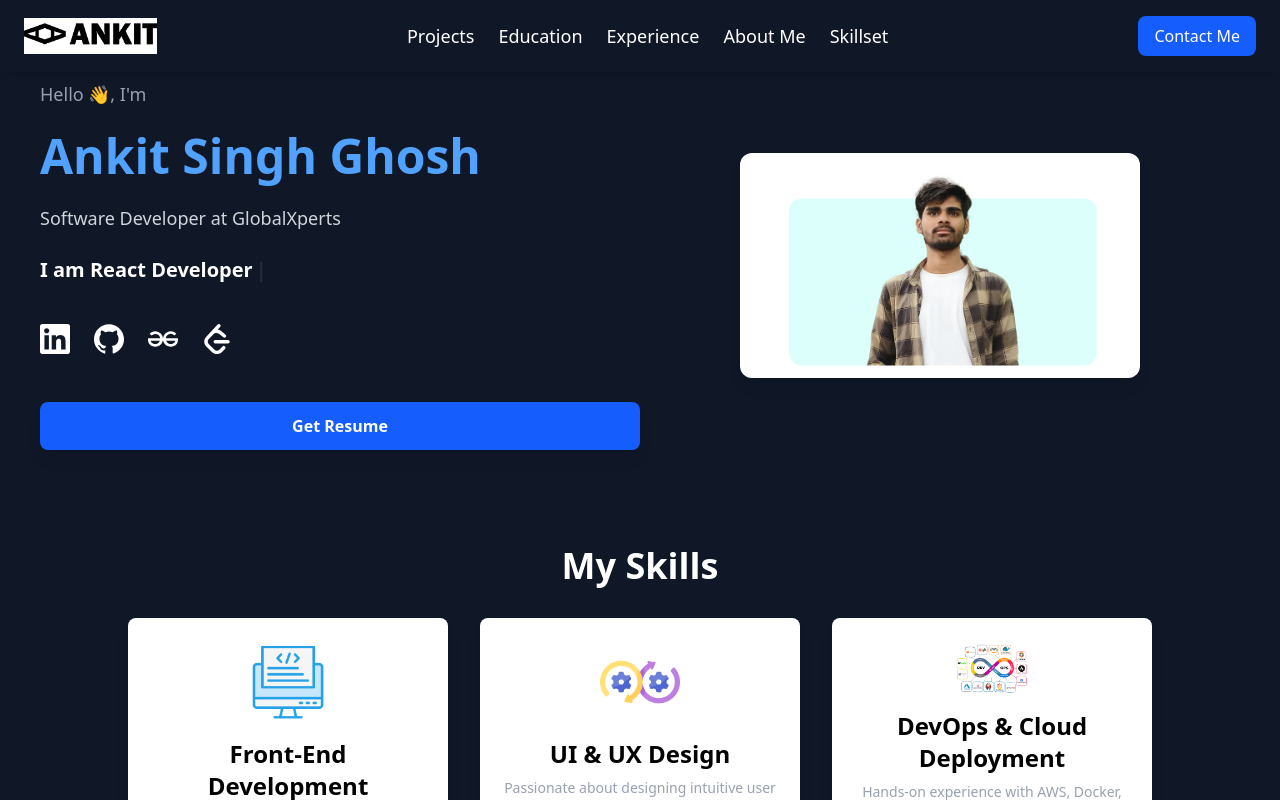
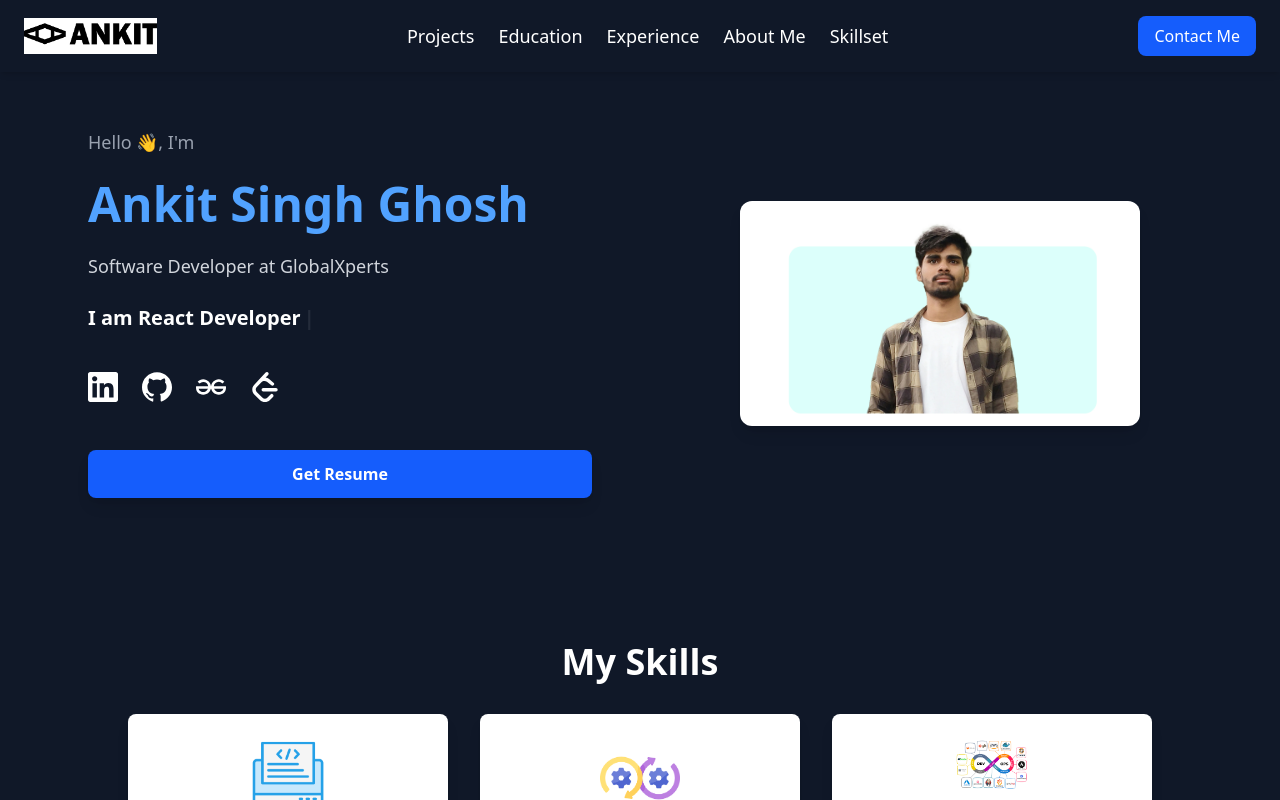
Before and after one commit to ankitoid/ankit-singh, a React (Vite) app: page / in a window 1280 px wide. Shown: the top 800 px of the page. Built offline with nearby package versions, Linux system fonts and the light colour scheme.

Commit message:
new bg added

```diff
--- a/src/components/Hero.jsx
+++ b/src/components/Hero.jsx
@@ -7,10 +7,10 @@ const Hero = () => {
   return (
     <section id="heroSection" className="bg-gray-900 text-white py-20 px-10 flex flex-col md:flex-row items-center">
       {/* Left Content */}
-      <div className="md:w-1/2 flex flex-col gap-6">
+      <div className="md:w-1/2 flex flex-col gap-6 p-12">
         <p className="text-lg text-gray-400">Hello 👋, I'm</p>
         <h1 className="text-5xl font-bold text-white">
-          <span className="text-blue-400">Ankit Singh Ghosh</span>
+          <span className="text-blue-400 tx">Ankit Singh Ghosh</span>
         </h1>
         <p className="text-lg text-gray-300">Software Developer at GlobalXperts</p>
 
```
